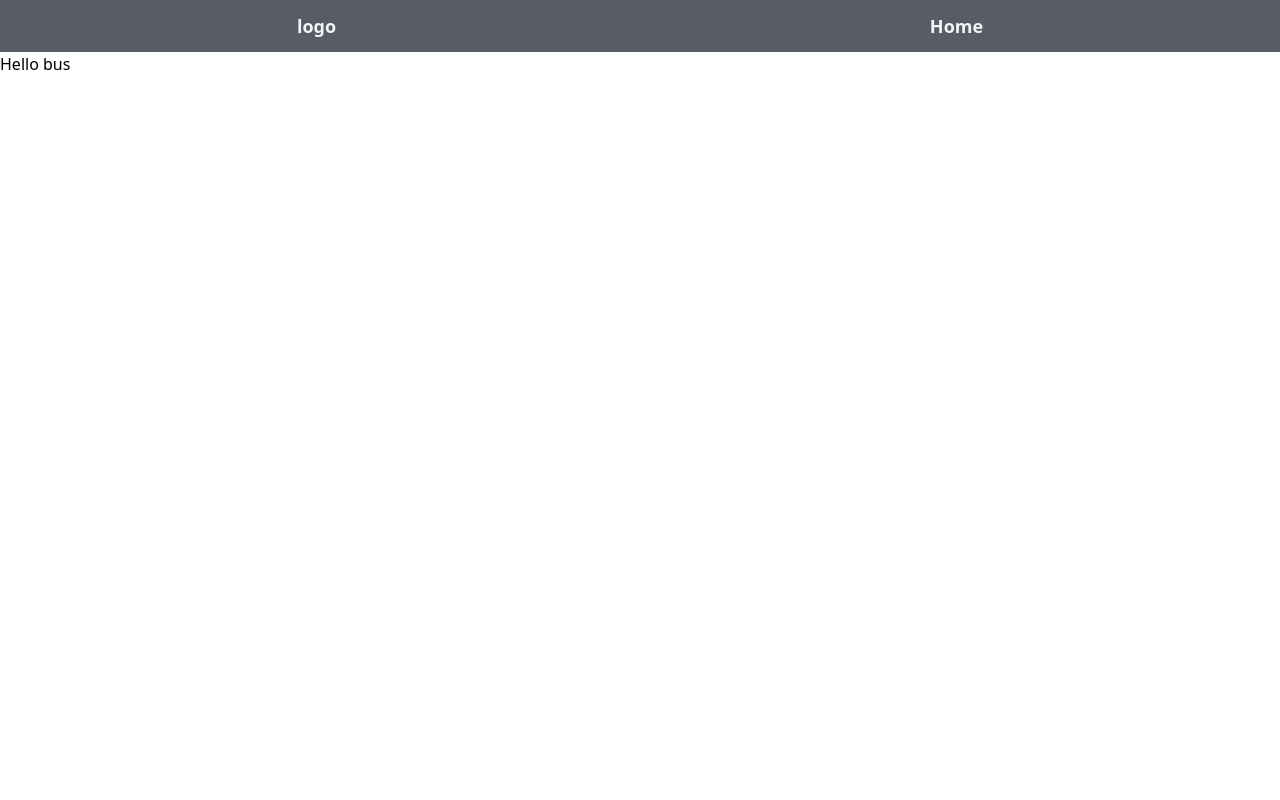
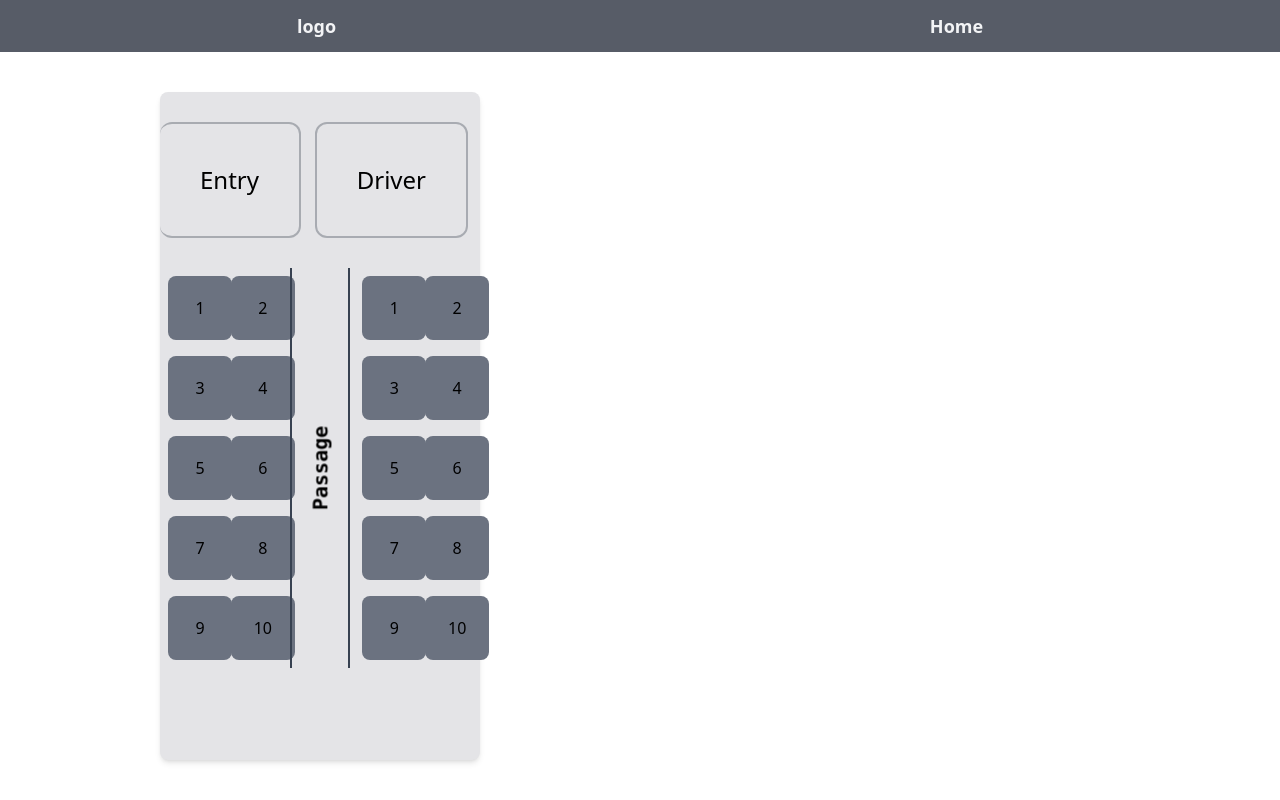
Before and after one commit to PritamChk/bus-ticket-booking-system, a Vue app: page / in a window 1280 px wide. Built offline with nearby package versions, Linux system fonts and the light colour scheme.

Commit message:
bus layout v1

```diff
--- a/src/components/Bus.vue
+++ b/src/components/Bus.vue
@@ -1,6 +1,56 @@
 <template>
-  <div>Hello bus</div>
+  <section
+    class="rounded-lg shadow-md h-9/12 w-3/6 bg-zinc-200 mx-auto my-10 flex flex-col"
+  >
+    <header class="flex flex-row justify-between items-center h-44">
+      <h1
+        class="border-r-2 rounded-xl border-t-2 border-b-2 px-10 py-10 border-gray-800/30 text-2xl"
+      >
+        Entry
+      </h1>
+      <h1
+        class="border-2 rounded-xl mr-3 px-10 py-10 border-gray-800/30 text-2xl"
+      >
+        Driver
+      </h1>
+    </header>
+    <main class="grid grid-cols-5 gap-1 grid-flow-col">
+      <section class="col-span-2 grid grid-cols-2 grid-rows-5">
+        <template v-for="Lseat in L1">
+          <button
+            class="w-16 h-16 bg-gray-500 mx-2 my-2 rounded-lg col-span-1 row-span-1"
+          >
+            {{ Lseat }}
+          </button>
+        </template>
+      </section>
+      <div class="col-span-1 border-l-2 border-r-2 border-gray-700">
+        <div
+          class="-rotate-90 text-xl font-semibold font-mono transform-gpu flex flex-row justify-center items-center h-full"
+        >
+          <span>Passage</span>
+        </div>
+      </div>
+      <section class="col-span-2 grid grid-cols-2 grid-rows-5">
+        <template v-for="Rseat in R1">
+          <button
+            class="w-16 h-16 bg-gray-500 mx-2 my-2 rounded-lg col-span-1 row-span-1"
+          >
+            {{ Rseat }}
+          </button>
+        </template>
+      </section>
+    </main>
+  </section>
 </template>
 <script>
-export default { name: "BusView" };
+export default {
+  name: "BusView",
+  data() {
+    return {
+      L1: 10,
+      R1: 10,
+    };
+  },
+};
 </script>
--- a/src/views/HomeView.vue
+++ b/src/views/HomeView.vue
@@ -1,6 +1,6 @@
 <template>
-  <div class="h-screen">
-    <BusVue />
+  <div class="h-screen grid grid-flow-col grid-cols-2">
+    <BusVue class="col-span-1" />
   </div>
 </template>
 
```
